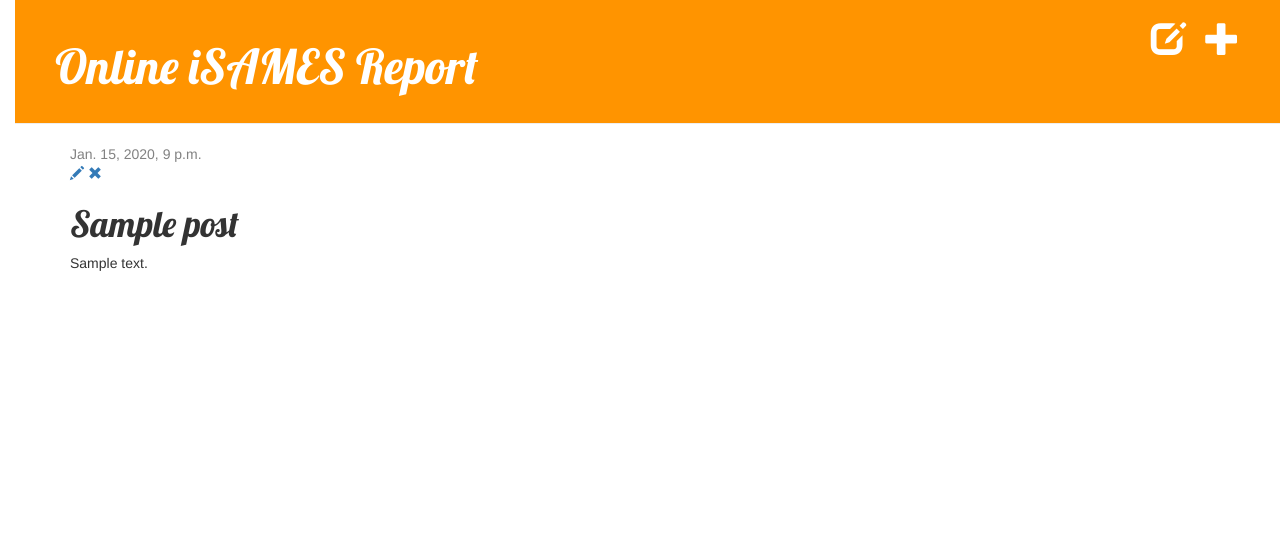
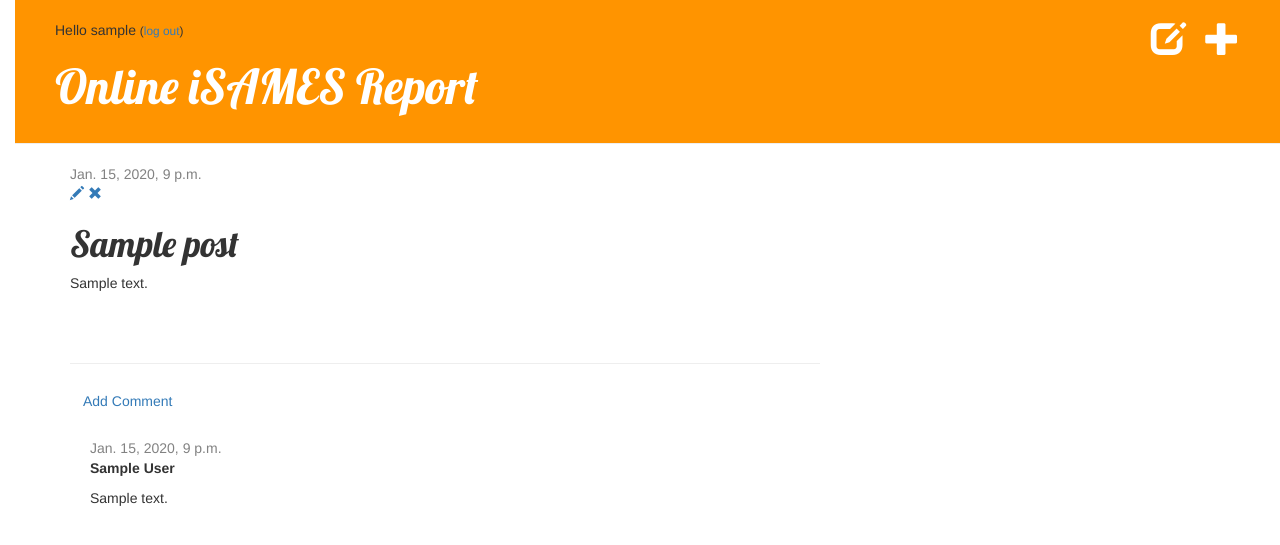
Before and after one commit to Adong520/my-first-blog, a Django app: page /post/1/ in a window 1280 px wide. Shown: the top 545 px of the page. Run offline with Django 3.2, Linux system fonts and the light colour scheme; a user stored in the database is signed in; tables that the repository leaves empty hold one stand-in row (values such as "Sample post"); some libraries are stand-ins or nearby versions.

Commit message:
add comments function

```diff
--- a/mysite/blog/admin.py
+++ b/mysite/blog/admin.py
@@ -1,4 +1,5 @@
 from django.contrib import admin
-from .models import Post
+from .models import Post, Comment
 
 admin.site.register(Post)
+admin.site.register(Comment)
--- a/mysite/blog/models.py
+++ b/mysite/blog/models.py
@@ -14,3 +14,24 @@ class Post(models.Model):
 
     def __str__(self):
         return self.title
+
+    def approved_comments(self):
+        return self.comments.filter(approved_comment=True)
+
+
+
+
+class Comment(models.Model):
+    post = models.ForeignKey('blog.Post',on_delete=models.CASCADE,related_name ='comments')
+    author = models.CharField(max_length=200)
+    text = models.TextField()
+    created_date = models.DateTimeField(default=timezone.now)
+    approved_comment = models.BooleanField(default=False)
+
+    def approve(self):
+        self.approved_comment = True
+        self.save()
+
+
+    def __str__(self):
+        return self.text
--- a/mysite/blog/templates/blog/base.html
+++ b/mysite/blog/templates/blog/base.html
@@ -15,6 +15,9 @@
         {% if user.is_authenticated %}
             <a href="{% url 'post_new' %}" class="top-menu"><span class ="glyphicon glyphicon-plus"></span></a>
             <a href="{% url 'post_draft_list' %}" class="top-menu"><span class="glyphicon glyphicon-edit"></span></a>
+        <p class="top_menu">Hello {{user.username}} <small>(<a href="{% url 'logout' %}">log out</a>)</small></p>
+        {% else %}
+            <a href="{% url 'login' %}" class="top-menu"><span class="glyphicon glyphicon-lock"></span></a>
         {% endif %}
 
         <h1><a href="/">Online iSAMES Report</a></h1>
--- a/mysite/blog/templates/blog/post_detail.html
+++ b/mysite/blog/templates/blog/post_detail.html
@@ -17,4 +17,29 @@
         <h1>{{ post.title }}</h1>
         <p>{{ post.text|linebreaksbr }}</p>
     </div>
+    <hr>
+
+<a class="btn btn-defaul" href="{% url 'add_comment_to_post' pk=post.pk %}">Add Comment </a>
+    {% for comment in post.comments.all %}
+        {% if user.is_authenticated or comment.approved_comment %}
+        <div class="comment">
+
+            <div class="date">
+                {{comment.created_date}}
+                {% if not comment.approved_comment %}
+                <a class="btn btn-default" href="{% url 'comment_remove' pk=comment.pk %}"><span class="glyphicon glyphicon-remove"></span></a>
+                <a class="btn btn-default" href="{% url 'comment_approve' pk=comment.pk %}"><span class="glyphicon glyphicon-ok"></span></a>
+                {% endif %}
+
+            </div>
+
+
+            <strong>{{comment.author}}</strong>
+            <p>{{comment.text|linebreaks}}</p>
+        </div>
+        {% endif %}
+    {% empty %}
+        <p>No comments here yet :( </p>
+    {% endfor %}
+
 {% endblock %}
--- a/mysite/blog/templates/blog/post_list.html
+++ b/mysite/blog/templates/blog/post_list.html
@@ -7,8 +7,12 @@
           <div class="date">
               <p>published: {{ post.published_date }}</p>
           </div>
-          <h1><a href="{% url 'post_detail' pk=post.pk %}">{{ post.title }}</a></h1>
+          <h5><a href="{% url 'post_detail' pk=post.pk %}">{{ post.title }}</a></h5>
           <p>{{ post.text|linebreaksbr }}</p>
+          <br>
+          <a href="{% url 'post_detail' pk=post.pk %}">Comments: {{post.approved_comments.count}}</a>
+          <br>
       </div>
+    <br>
     {% endfor %}
 {% endblock %}
--- a/mysite/blog/templates/blog/static/css/blog.css
+++ b/mysite/blog/templates/blog/static/css/blog.css
@@ -53,3 +53,7 @@ h1, h2, h3, h4 {
 .post h1 a, .post h1 a:visited {
     color: #000000;
 }
+
+.comment {
+    margin: 20px 0px 20px 20px;
+}
--- a/mysite/blog/urls.py
+++ b/mysite/blog/urls.py
@@ -9,4 +9,7 @@ urlpatterns = [
     url(r'^drafts/$', views.post_draft_list, name = 'post_draft_list'),
     url(r'^post/(?P<pk>\d+)/publish/$', views.post_publish, name='post_publish'),
     url(r'^post/(?P<pk>\d+)/remove/$', views.post_remove, name='post_remove'),
+    url(r'^post/(?P<pk>\d+)/comment/$', views.add_comment_to_post, name='add_comment_to_post'),
+    url(r'^comment/(?P<pk>\d+)/approve/$', views.comment_approve, name='comment_approve'),
+    url(r'^comment/(?P<pk>\d+)/remove/$', views.comment_remove, name='comment_remove'),
 ]
--- a/mysite/blog/views.py
+++ b/mysite/blog/views.py
@@ -1,7 +1,7 @@
 from django.shortcuts import render, get_object_or_404, redirect
 from django.utils import timezone
-from .models import Post
-from .forms import PostForm
+from .models import Post, Comment
+from .forms import PostForm, CommentForm
 from django.contrib.auth.decorators import login_required
 
 
@@ -62,3 +62,30 @@ def post_remove(request, pk):
     post = get_object_or_404(Post, pk=pk)
     post.delete()
     return redirect('post_list')
+
+
+def add_comment_to_post(request, pk):
+    post = get_object_or_404(Post, pk=pk)
+    if request.method == 'POST':
+        form = CommentForm(request.POST)
+        if form.is_valid():
+            comment = form.save(commit=False)
+            comment.post = post
+            comment.save()
+            return redirect('post_detail', pk=post.pk)
+    else:
+        form=CommentForm
+        return render(request, 'blog/add_comment_to_post.html',{'form': form})
+
+@login_required
+def comment_approve(request, pk):
+    comment = get_object_or_404(Comment, pk=pk)
+    comment.approve()
+    return redirect('post_detail',pk=comment.post.pk)
+
+
+@login_required
+def comment_remove(request, pk):
+    comment = get_object_or_404(Comment, pk=pk)
+    comment.delete()
+    return redirect('post_detail',pk=comment.post.pk)
--- a/mysite/mysite/settings.py
+++ b/mysite/mysite/settings.py
@@ -70,6 +70,8 @@ TEMPLATES = [
 
 WSGI_APPLICATION = 'mysite.wsgi.application'
 
+LOGIN_REDIRECT_URL = '/'
+
 
 # Database
 # https://docs.djangoproject.com/en/2.0/ref/settings/#databases
--- a/mysite/mysite/urls.py
+++ b/mysite/mysite/urls.py
@@ -16,11 +16,14 @@ Including another URLconf
 from django.conf.urls import include
 from django.conf.urls import url
 from django.contrib import admin
+from django.contrib.auth import views
 
 
 
 
 urlpatterns = [
     url('admin/', admin.site.urls),
+    url(r'^accounts/login/$', views.login, name='login'),
+    url(r'^accounts/logout/$', views.logout, name='logout', kwargs={'next_page': '/'}),
     url(r'', include('blog.urls')),
 ]
```
Also changed, not shown: mysite/blog/forms.py (+6 -1 lines), mysite/blog/templates/blog/add_comment_to_post.html (added, +9 -0 lines), mysite/blog/templates/registration/login.html (added, +28 -0 lines), mysite/blog/migrations/0002_comment.py (added).
